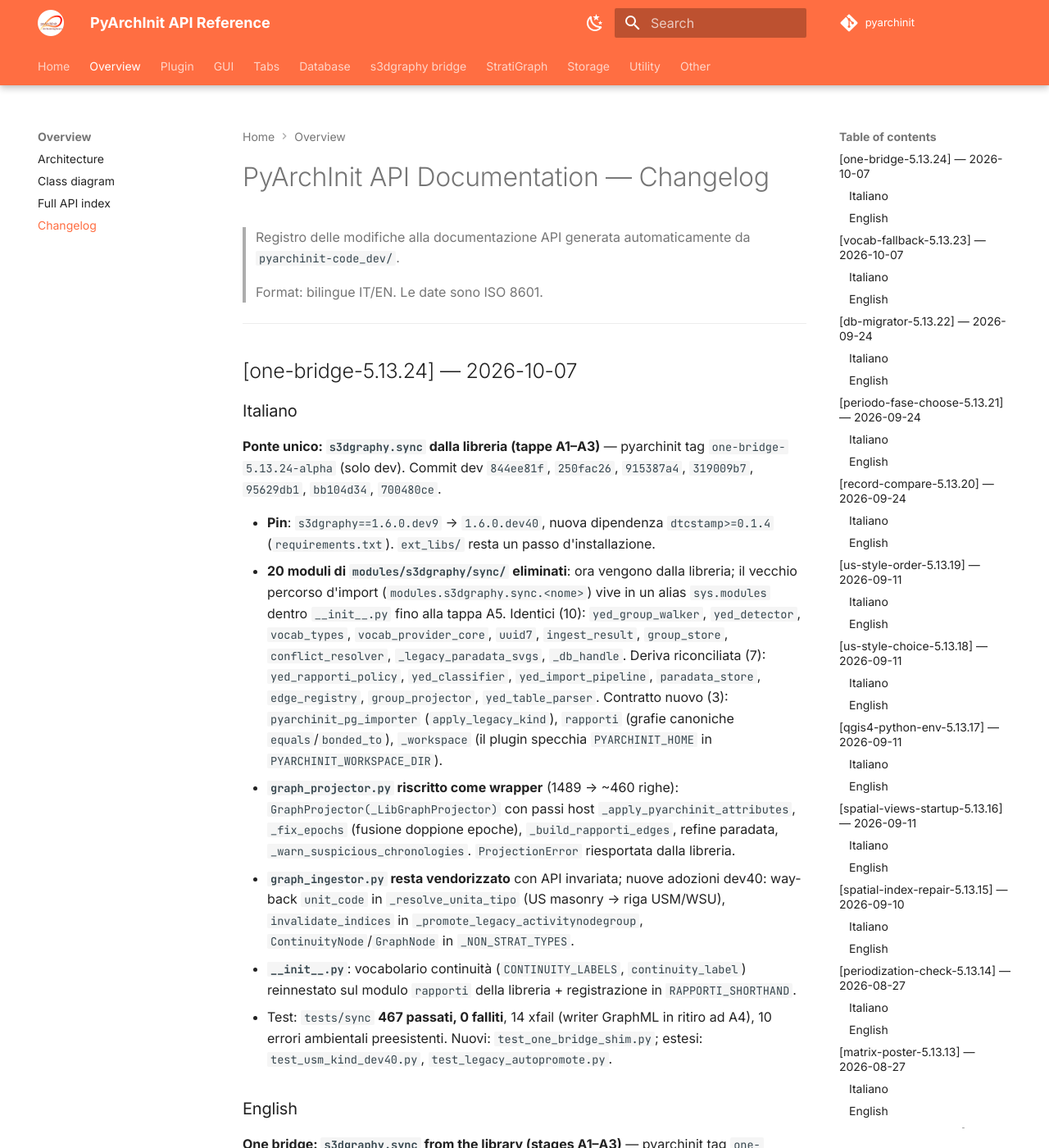
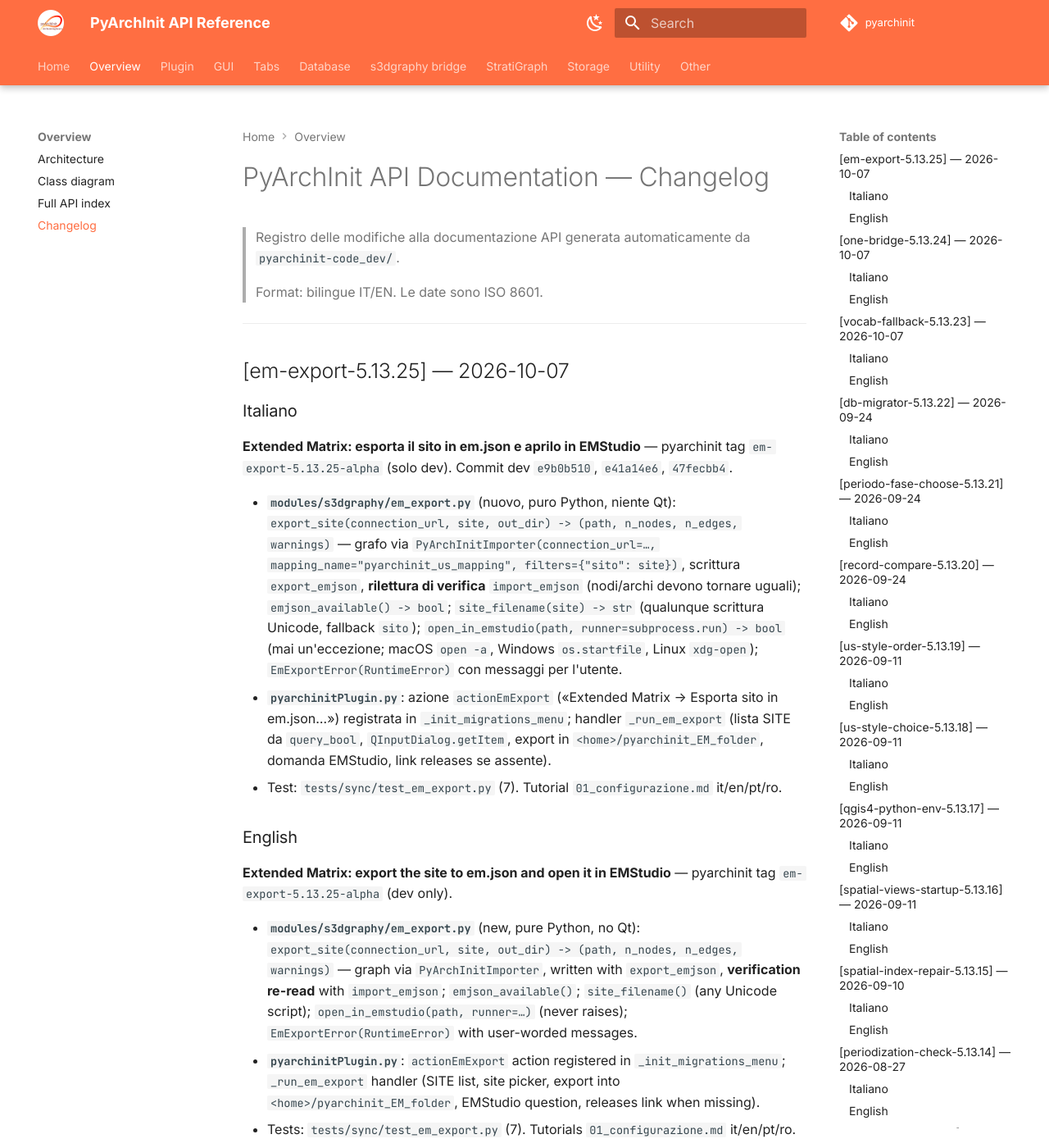
Before and after one commit to enzococca/pyarchinit-api-docs, an MkDocs documentation site: the page built from docs/CHANGELOG.md, in a window 1280 px wide and 1400 px high. Shown: the whole window at 82% size. Built offline with MkDocs 1.6.1 and Material for MkDocs 9.7.7, drawn with Linux system fonts in a browser that asks for light colours; comment, search, counter and statistics services are not loaded.

Commit message:
docs(changelog): em-export-5.13.25-alpha — em.json export + EMStudio opener — IT+EN

```diff
--- a/docs/CHANGELOG.md
+++ b/docs/CHANGELOG.md
@@ -4,6 +4,26 @@
 > da `pyarchinit-code_dev/`.
 >
 > Format: bilingue IT/EN. Le date sono ISO 8601.
+
+---
+
+## [em-export-5.13.25] — 2026-10-07
+
+### Italiano
+
+**Extended Matrix: esporta il sito in em.json e aprilo in EMStudio** — pyarchinit tag `em-export-5.13.25-alpha` (solo dev). Commit dev `e9b0b510`, `e41a14e6`, `47fecbb4`.
+
+- **`modules/s3dgraphy/em_export.py`** (nuovo, puro Python, niente Qt): `export_site(connection_url, site, out_dir) -> (path, n_nodes, n_edges, warnings)` — grafo via `PyArchInitImporter(connection_url=…, mapping_name="pyarchinit_us_mapping", filters={"sito": site})`, scrittura `export_emjson`, **rilettura di verifica** `import_emjson` (nodi/archi devono tornare uguali); `emjson_available() -> bool`; `site_filename(site) -> str` (qualunque scrittura Unicode, fallback `sito`); `open_in_emstudio(path, runner=subprocess.run) -> bool` (mai un'eccezione; macOS `open -a`, Windows `os.startfile`, Linux `xdg-open`); `EmExportError(RuntimeError)` con messaggi per l'utente.
+- **`pyarchinitPlugin.py`**: azione `actionEmExport` («Extended Matrix → Esporta sito in em.json…») registrata in `_init_migrations_menu`; handler `_run_em_export` (lista SITE da `query_bool`, `QInputDialog.getItem`, export in `<home>/pyarchinit_EM_folder`, domanda EMStudio, link releases se assente).
+- Test: `tests/sync/test_em_export.py` (7). Tutorial `01_configurazione.md` it/en/pt/ro.
+
+### English
+
+**Extended Matrix: export the site to em.json and open it in EMStudio** — pyarchinit tag `em-export-5.13.25-alpha` (dev only).
+
+- **`modules/s3dgraphy/em_export.py`** (new, pure Python, no Qt): `export_site(connection_url, site, out_dir) -> (path, n_nodes, n_edges, warnings)` — graph via `PyArchInitImporter`, written with `export_emjson`, **verification re-read** with `import_emjson`; `emjson_available()`; `site_filename()` (any Unicode script); `open_in_emstudio(path, runner=…)` (never raises); `EmExportError(RuntimeError)` with user-worded messages.
+- **`pyarchinitPlugin.py`**: `actionEmExport` action registered in `_init_migrations_menu`; `_run_em_export` handler (SITE list, site picker, export into `<home>/pyarchinit_EM_folder`, EMStudio question, releases link when missing).
+- Tests: `tests/sync/test_em_export.py` (7). Tutorials `01_configurazione.md` it/en/pt/ro.
 
 ---
 
```
